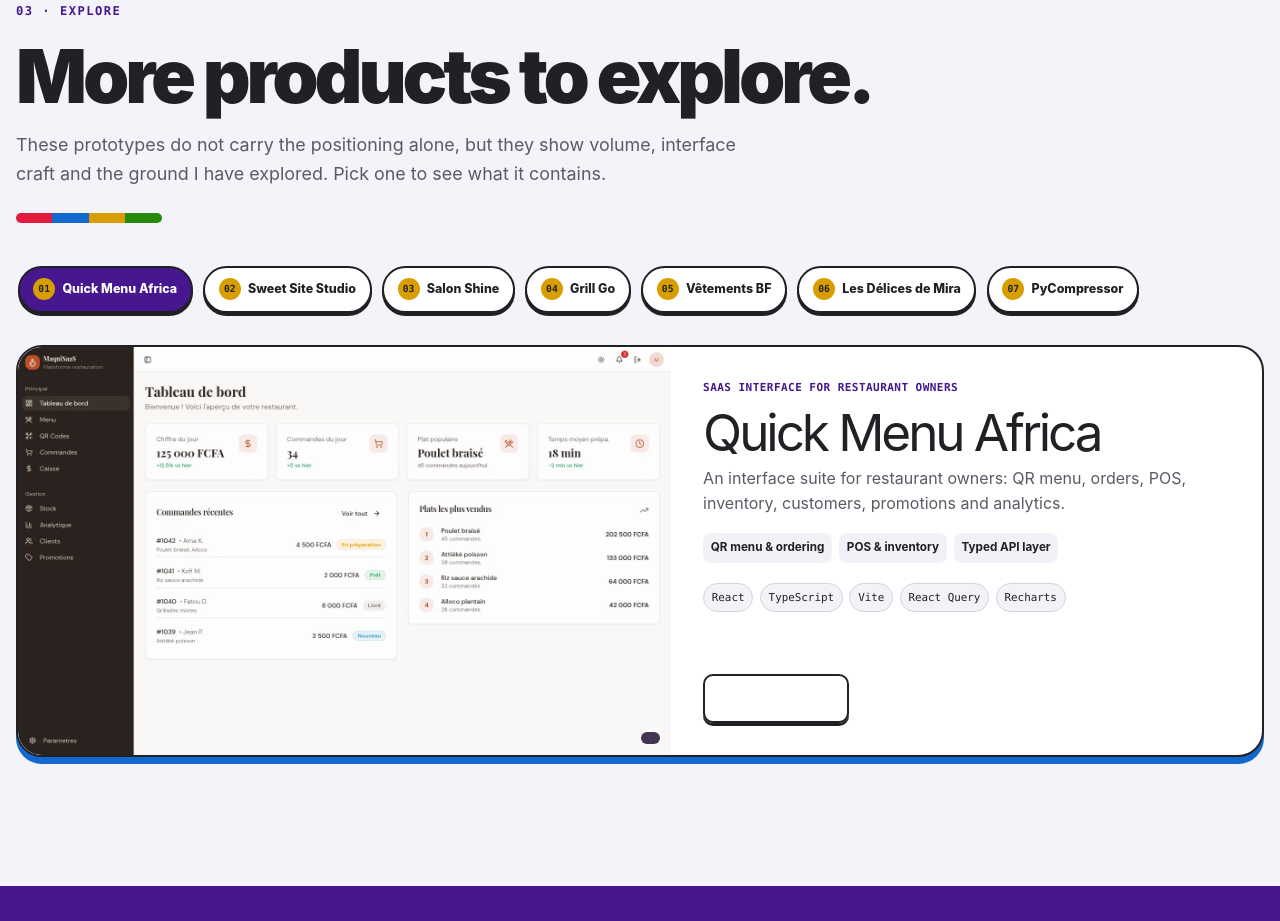
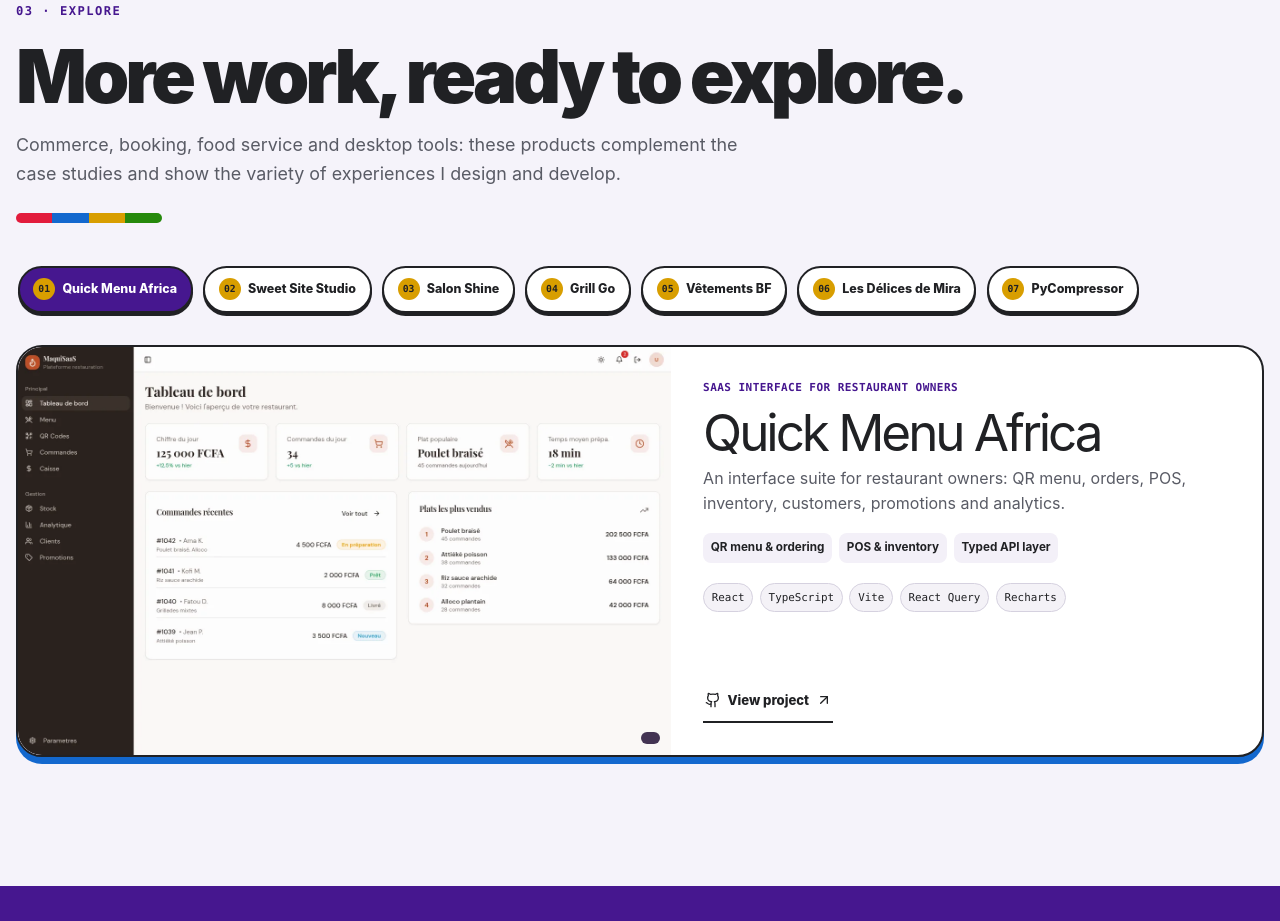
Before and after one commit to ArmelKI/Mon_Portfolio, a React (Vite) app: page / in a window 1280 px wide. Shown: the part 9280-10201 px from the top of the page. Built offline with nearby package versions, Linux system fonts and the light colour scheme.

Commit message:
fix: refine exploration gallery

```diff
--- a/src/components/sections/ProjectShowcase.jsx
+++ b/src/components/sections/ProjectShowcase.jsx
@@ -86,13 +86,14 @@ function PublicProjectCard({ project, index, language, codeLabel, requestLabel }
   );
 }
 
-function ExplorationGallery({ language, codeLabel }) {
+function ExplorationGallery({ language }) {
   const [activeSlug, setActiveSlug] = useState(explorations[0].slug);
   const activeProject = explorations.find((project) => project.slug === activeSlug) ?? explorations[0];
-  const title = language === 'fr' ? 'D’autres produits à faire tourner.' : 'More products to explore.';
+  const title = language === 'fr' ? 'D’autres réalisations, à explorer.' : 'More work, ready to explore.';
   const intro = language === 'fr'
-    ? 'Ces prototypes ne portent pas seuls le positionnement, mais ils montrent le volume, le soin d’interface et les terrains que j’ai explorés. Choisissez-en un pour voir ce qu’il contient.'
-    : 'These prototypes do not carry the positioning alone, but they show volume, interface craft and the ground I have explored. Pick one to see what it contains.';
+    ? 'Commerce, réservation, restauration et outils desktop : ces produits complètent les études de cas et montrent la variété des expériences que je conçois et développe.'
+    : 'Commerce, booking, food service and desktop tools: these products complement the case studies and show the variety of experiences I design and develop.';
+  const projectLinkLabel = language === 'fr' ? 'Voir le projet' : 'View project';
 
   return (
     <section className="section-shell exploration-section" aria-labelledby="exploration-title">
@@ -112,7 +113,7 @@ function ExplorationGallery({ language, codeLabel }) {
           <p>{getText(activeProject.description, language)}</p>
           <ul className="public-work-highlights">{getText(activeProject.highlights, language).map((item) => <li key={item}>{item}</li>)}</ul>
           <ul className="tech-list">{activeProject.stack.map((tech) => <li key={tech}>{tech}</li>)}</ul>
-          <a className="public-work-link" href={activeProject.url} target="_blank" rel="noreferrer"><Github />{codeLabel}<ArrowUpRight /></a>
+          <a className="exploration-project-link" href={activeProject.url} target="_blank" rel="noreferrer" aria-label={`${projectLinkLabel} — ${getText(activeProject.title, language)} (GitHub)`}><Github />{projectLinkLabel}<ArrowUpRight /></a>
         </div>
       </article>
     </section>
@@ -140,7 +141,7 @@ export default function ProjectShowcase() {
         </div>
         <a className="public-work-link public-work-link--archive" href={profile.socials.github} target="_blank" rel="noreferrer"><Github />{githubLabel}<ArrowUpRight /></a>
       </section>
-      <ExplorationGallery language={language} codeLabel={codeLabel} />
+      <ExplorationGallery language={language} />
     </>
   );
 }
--- a/src/data/projects.js
+++ b/src/data/projects.js
@@ -131,7 +131,7 @@ export const explorations = [
     slug: 'vetements-bf', title: 'Vêtements BF', status: l('Boutique éditoriale interactive', 'Interactive editorial storefront'),
     description: l('Une boutique éditoriale avec collections, fiches produit, panier, favoris, lookbook et administration locale.', 'An editorial storefront with collections, product pages, cart, favorites, lookbook and local administration.'),
     highlights: l(['Collections & lookbook', 'Panier & favoris', 'Espace administration'], ['Collections & lookbook', 'Cart & favorites', 'Admin area']), stack: ['React', 'TypeScript', 'Tailwind', 'Commerce UX'], url: 'https://github.com/ArmelKI/v-tementsbf-boutique',
-    media: { src: '/assets/images/projects/vetements-bf-home.webp', width: 1440, height: 1000, alt: l('Accueil de Vêtements BF exécuté depuis le dépôt public.', 'Vêtements BF home screen run from the public repository.') },
+    media: { src: '/assets/images/projects/vetements-bf-home.webp', width: 1440, height: 857, alt: l('Accueil de Vêtements BF exécuté depuis le dépôt public.', 'Vêtements BF home screen run from the public repository.') },
   },
   {
     slug: 'delices-de-mira', title: 'Les Délices de Mira', status: l('Application e-commerce avec administration', 'E-commerce application with administration'),
--- a/src/index.css
+++ b/src/index.css
@@ -697,6 +697,9 @@ button { color: inherit; }
 .exploration-copy h3 { margin: .7rem 0 .55rem; font-size: clamp(2rem, 4vw, 3.5rem); line-height: .95; letter-spacing: -.06em; }
 .exploration-copy > p:not(.exploration-status) { margin: 0; color: var(--muted); line-height: 1.55; }
 .exploration-copy .public-work-link { align-self: flex-start; margin-top: auto; }
+.exploration-project-link { display: inline-flex; align-items: center; gap: .42rem; align-self: flex-start; margin-top: auto; padding: .55rem .1rem; color: var(--ink); text-decoration: none; font-size: .82rem; font-weight: 850; border-bottom: 2px solid var(--ink); transition: color 160ms ease, gap 160ms ease; }
+.exploration-project-link:hover { color: var(--purple); gap: .64rem; }
+.exploration-project-link svg { width: 16px; }
 
 @media (max-width: 760px) {
   .hero-system li { min-height: 0; }
@@ -719,6 +722,7 @@ button { color: inherit; }
   .exploration-copy { padding: 1rem; }
   .exploration-copy h3 { font-size: clamp(2rem, 10vw, 2.8rem); }
   .exploration-copy .public-work-link { align-self: stretch; }
+  .exploration-project-link { align-self: stretch; justify-content: center; margin-top: 1.15rem; }
 }
 
 /* Portrait-led hero and deliberate motion. */
```
Also changed, not shown: public/assets/images/projects/vetements-bf-home.webp.
